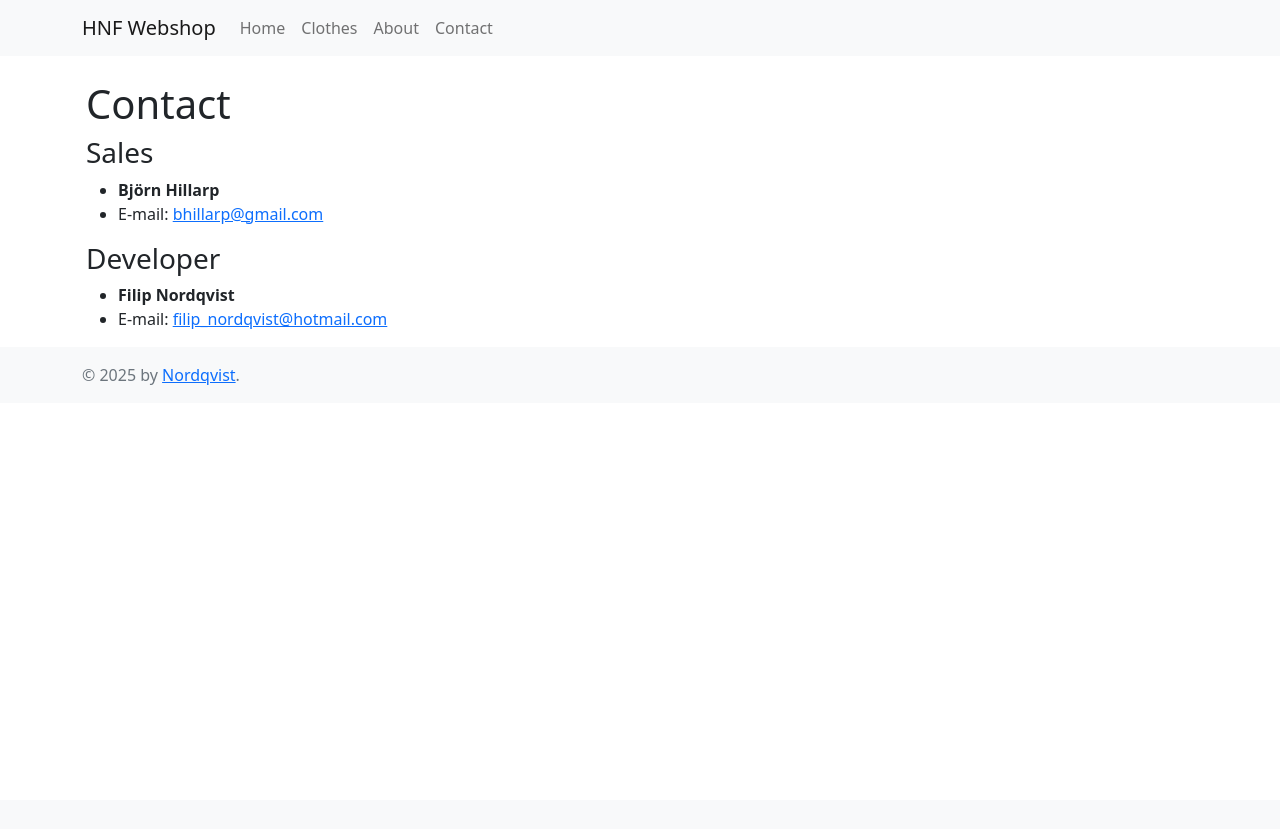
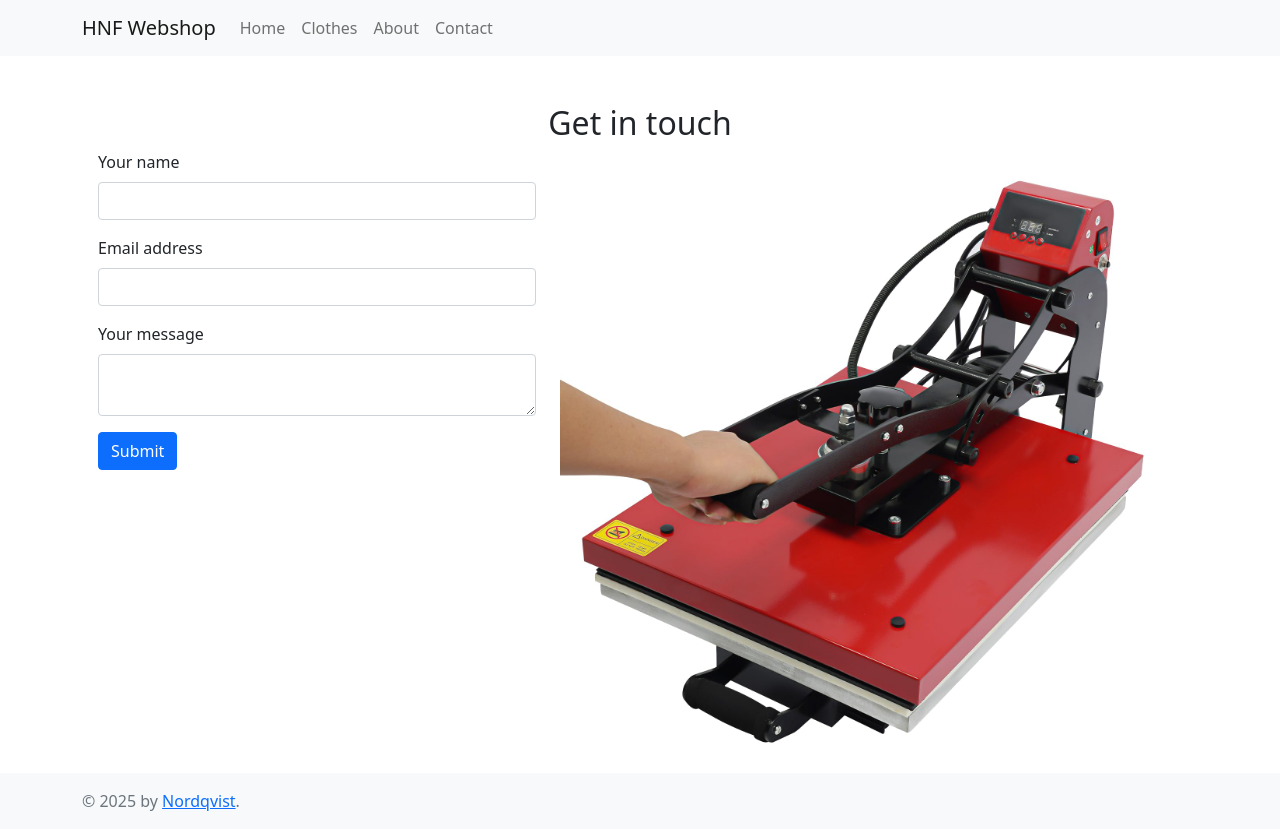
Before and after one commit to FilipNordqvist/flask-lookbook, a Flask app: page /contact in a window 1280 px wide. Before the commit the page ends 385 px from the top, so only its background shows below. Run offline with Flask 3, Linux system fonts and the light colour scheme.

Commit message:
La till kontakt form, ska lägga till logik för att skicka med.

```diff
--- a/app.py
+++ b/app.py
@@ -1,6 +1,26 @@
+import os
+from dotenv import load_dotenv
 from flask import Flask, render_template
+from flask_mail import Mail, Message
 
 app = Flask(__name__)
+
+load_dotenv()
+
+app = Flask(__name__)
+app.secret_key = os.getenv("SECRET_KEY")
+
+print("Hemlig nyckel:", app.secret_key)
+
+app.secret_key = os.getenv("SECRET_KEY")
+
+app.config['MAIL_SERVER'] = os.getenv("MAIL_SERVER")
+app.config['MAIL_PORT'] = int(os.getenv("MAIL_PORT"))
+app.config['MAIL_USE_TLS'] = os.getenv("MAIL_USE_TLS") == "True"
+app.config['MAIL_USERNAME'] = os.getenv("MAIL_USERNAME")
+app.config['MAIL_PASSWORD'] = os.getenv("MAIL_PASSWORD")
+
+mail = Mail(app)
 
 @app.route('/')
 def home():
--- a/templates/contact.html
+++ b/templates/contact.html
@@ -1,16 +1,32 @@
 {% extends "layout.html" %}
 {% block title %}Contact{% endblock %}
 {% block content %}
-  <h1>Contact</h1>
-  <h3>Sales</h3>
-  <ul>
-  <li><strong>Björn Hillarp</strong></li>
-  <li>E-mail: <a href="mailto:bhillarp@gmail.com">bhillarp@gmail.com</a></li>
-</ul>
+<div class="container">
+  <div class="row mt-5">
+    <h2 class="text-center">Get in touch</h2>
+    <div class="col-md-5">
+      <form action="{{ url_for('contact') }}" method="post">
 
-<h3>Developer</h3>
-<ul>
-  <li><strong>Filip Nordqvist</strong></li>
-  <li>E-mail: <a href="mailto:filip_nordqvist@hotmail.com">filip_nordqvist@hotmail.com</a></li>
-  </ul>
+        <div class="mb-3">
+          <label for="nameInput" class="form-label">Your name</label>
+          <input type="text" class="form-control" id="nameInput" name="name" aria-describedby="emailHelp">
+        </div>
+        <div class="mb-3">
+          <label for="email" class="form-label">Email address</label>
+          <input type="email" class="form-control" id="email" name="email" aria-describedby="emailHelp">
+        </div>
+        <div class="mb-3">
+          <label for="messageInput" class="form-label">Your message</label>
+          <textarea name="message" id="messageInput" class="form-control" name="message"></textarea>
+        </div>
+        <button type="submit" class="btn btn-primary">Submit</button>
+      </form>
+    </div>
+    <div class="col-md-7">
+      <img src="{{ url_for('static', filename='tryck.jpg') }}" class="img-fluid" alt="">
+    </div>
+  </div>
+</div>
+
+
 {% endblock %}
--- a/templates/index.html
+++ b/templates/index.html
@@ -1,6 +1,6 @@
 {% extends "layout.html" %}
 {% block title %}HNF webshop{% endblock %}
 {% block content %}
-  <h1>HNF webshop</h1>
+  <h1>HNF - We print your ideas on clothes and more</h1>
   <img src="{{ url_for('static', filename='flagga.jpg') }}" style="width: 80%"/>
 {% endblock %}
```
Also changed, not shown: static/tryck.jpg (added), 1 other file.
